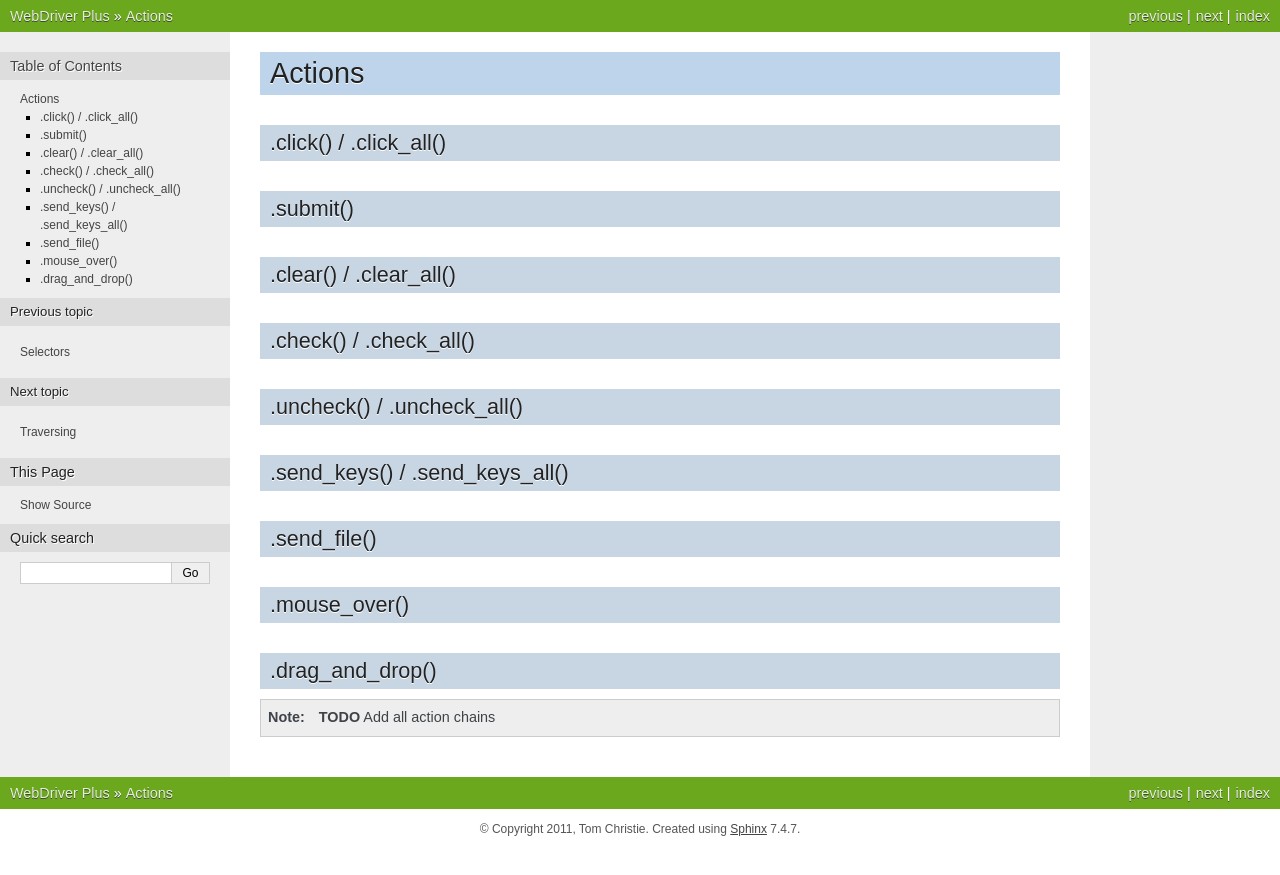
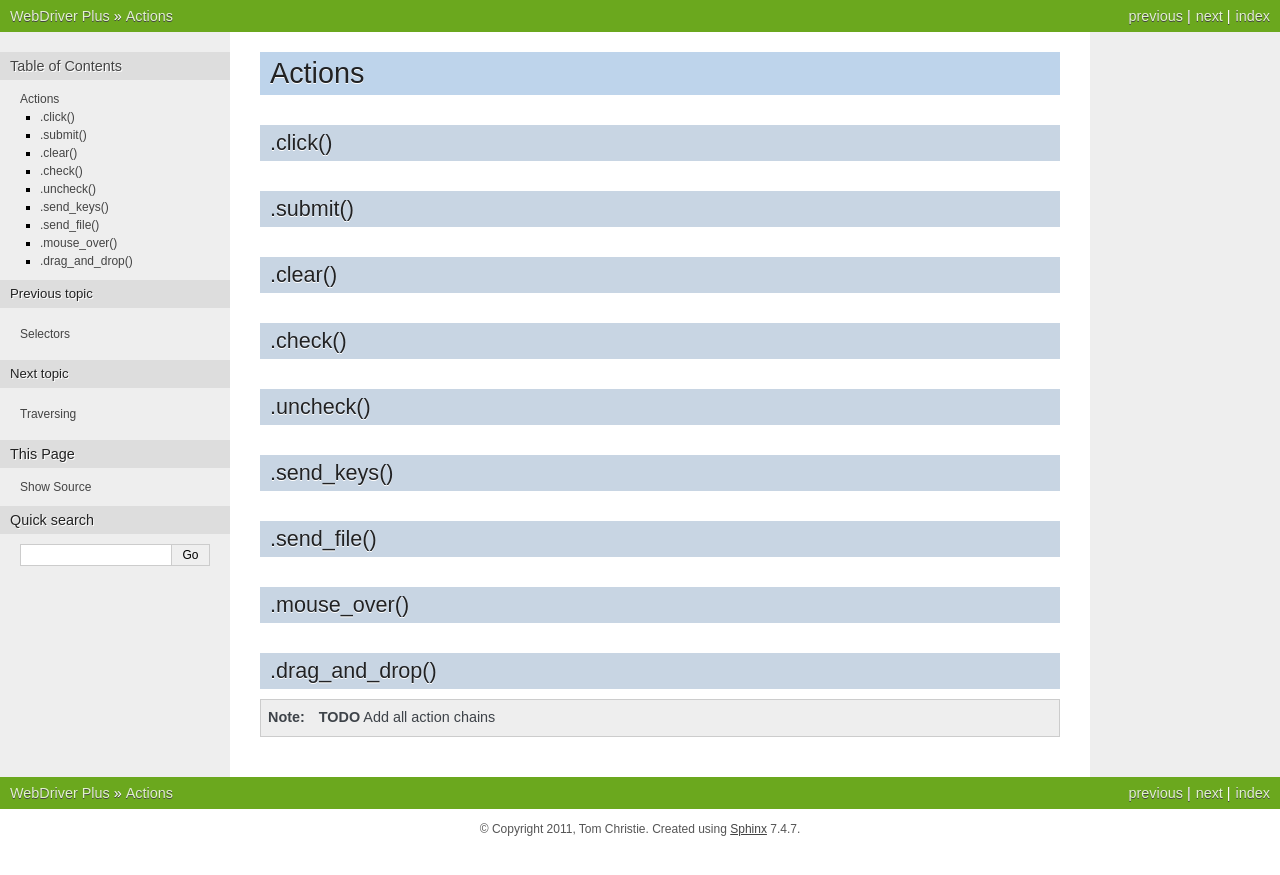
Before and after one commit to tomchristie/webdriverplus, a Sphinx documentation site: the page built from docs/actions.rst, in a window 1280 px wide. Shown: the top 875 px of the page. Built offline with Sphinx 7.4.7, drawn with Linux system fonts in a browser that asks for light colours.

Commit message:
Drop click_all() style actions, only support single .click() style

```diff
--- a/docs/actions.rst
+++ b/docs/actions.rst
@@ -3,23 +3,23 @@
 Actions
 =======
 
-.click() / .click_all()
------------------------
+.click()
+--------
 
 .submit()
 ---------
 
-.clear() / .clear_all()
------------------------
+.clear()
+--------
 
-.check() / .check_all()
------------------------
+.check()
+--------
 
-.uncheck() / .uncheck_all()
----------------------------
+.uncheck()
+----------
 
-.send_keys() / .send_keys_all()
--------------------------------
+.send_keys()
+------------
 
 .send_file()
 ------------
```
